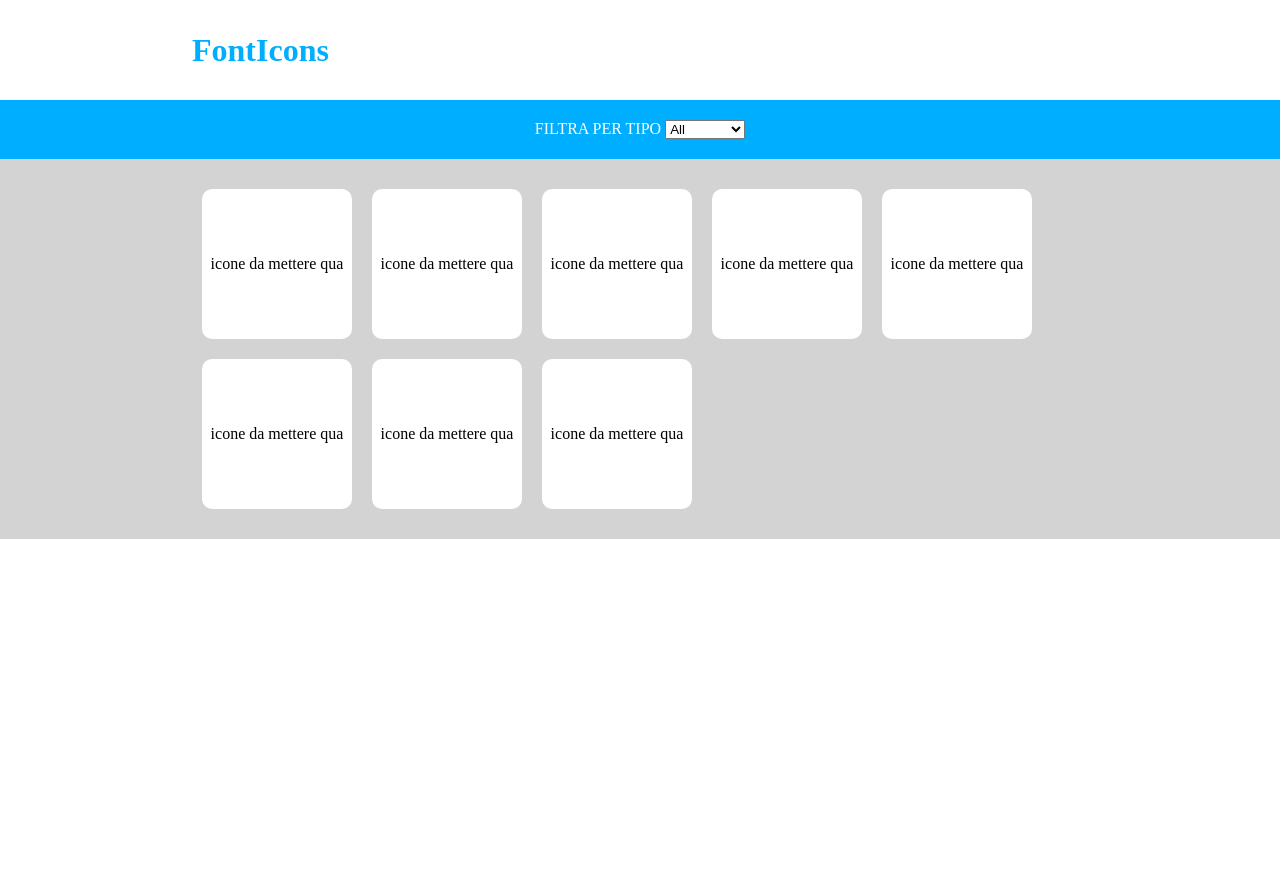
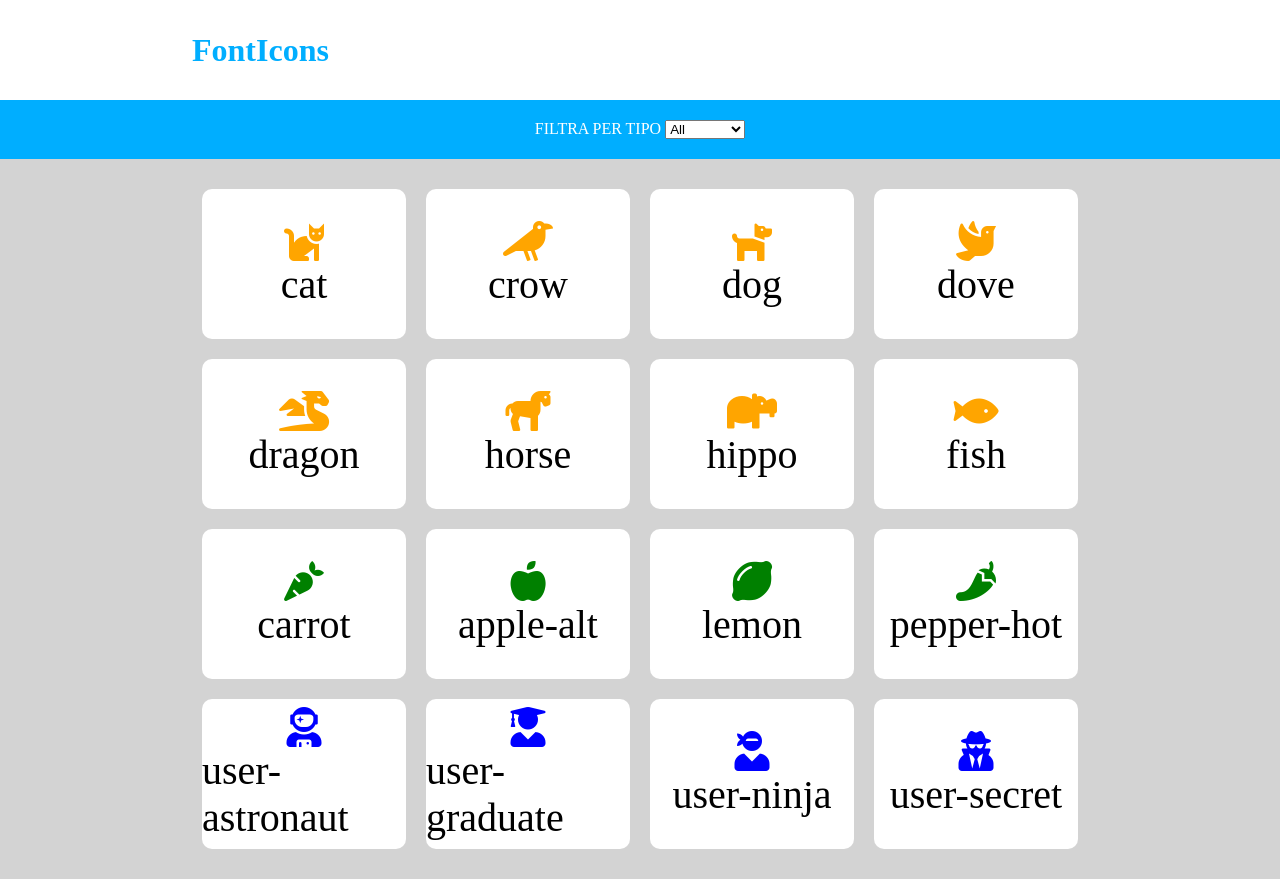
Before and after one commit to dominici94/js-es6-icons, a plain HTML site: page index.html in a window 1280 px wide. Before the commit the page ends 800 px from the top, so only its background shows below. Drawn offline with Linux system fonts and the light colour scheme.

Commit message:
js icone dinamiche

```diff
--- a/data.js
+++ b/data.js
@@ -1,4 +1,4 @@
-[
+const icons = [
 	{
 		name: 'cat',
 		prefix: 'fa-',
@@ -121,3 +121,37 @@
 // Le icone presenti nella struttura dati fanno riferimento alla nota libreria Font Awesome, perciò come prima cosa assicuriamoci di aver inserito il link alla cdn nell'head della pagina. Dopodiché, basandoci sul codice di riferimento nel sito di Font Awesome, analizziamo come è formato il tag <i> di un'icona qualsiasi, in particolare focalizziamoci sulle classi. Come possiamo usare i dati presenti nella nostra struttura dati per creare l'elemento html nel modo corretto e visualizzare l'icona in pagina?
 // Inizialmente può essere sufficiente stampare dei semplici div, senza alcuno stile, con all'interno l'icona e uno span con il nome. Solamente quando la parte logica è completa, ci dedichiamo al css.
 // N.B. :collisione: Il layout dovete farlo voi, ma potete personalizzarlo
+
+console.log(icons);
+
+const topMain = document.querySelector('.top-main');
+topMain.innerHTML = `
+	<span>Filtra per tipo</span>
+	<select name="" id="seleziona">
+		<option value="all">All</option>
+		<option value="animal">animal</option>
+		<option value="vegetable">vegetable</option>
+		<option value="user">user</option>
+	</select>
+`;
+
+
+
+document.getElementById('seleziona').addEventListener('click', function(){
+	//quando clicco sulla selezione mi devono comparire tali icone
+});
+
+
+
+
+
+
+
+
+const contenitoreBox = document.querySelector('.main-container');
+
+for(let i=0; i<icons.length; i++){
+	contenitoreBox.innerHTML += `
+		<div class="box"><i class="fas fa-${icons[i].name} ${icons[i].color} my-icon"></i>${icons[i].name}</div>
+	`;
+}
--- a/index.html
+++ b/index.html
@@ -5,6 +5,7 @@
     <meta http-equiv="X-UA-Compatible" content="IE=edge">
     <meta name="viewport" content="width=device-width, initial-scale=1.0">
     <link rel="stylesheet" href="style.css">
+    <link rel="stylesheet" href="https://cdnjs.cloudflare.com/ajax/libs/font-awesome/5.15.4/css/all.min.css" integrity="sha512-1ycn6IcaQQ40/MKBW2W4Rhis/DbILU74C1vSrLJxCq57o941Ym01SwNsOMqvEBFlcgUa6xLiPY/NS5R+E6ztJQ==" crossorigin="anonymous" referrerpolicy="no-referrer" />
     <title>js es6 icons</title>
 </head>
 <body>
@@ -18,26 +19,28 @@
     <main>
         <div class="top-main">
             <!-- inserire scritta filtra per tipo e una select per selezionare i box da vedere -->
-            <span>Filtra per tipo</span>
+            <!-- <span>Filtra per tipo</span>
             <select name="" id="seleziona">
                 <option value="all">All</option>
                 <option value="animal">animal</option>
                 <option value="vegetable">vegetable</option>
                 <option value="user">user</option>
-            </select>
+            </select> -->
         </div>
 
         <div class="bottom-main">
             <div class="container main-container">
                 <!-- inserire qui i box -->
+                <!-- <div class="box">icone da mettere qua</div>
                 <div class="box">icone da mettere qua</div>
                 <div class="box">icone da mettere qua</div>
                 <div class="box">icone da mettere qua</div>
                 <div class="box">icone da mettere qua</div>
                 <div class="box">icone da mettere qua</div>
                 <div class="box">icone da mettere qua</div>
-                <div class="box">icone da mettere qua</div>
-                <div class="box">icone da mettere qua</div>
+                <div class="box">icone da mettere qua</div> -->
+                <!-- <div class="box"><i class="fas fa-cat my-icon blue"></i>cat</div> -->
+
 
             </div>
         </div>
--- a/style.css
+++ b/style.css
@@ -38,11 +38,29 @@ header{
 
 .box{
     height: 150px;
-    width: 150px;
+    width: calc(100% / 4 - 20px);
     margin: 10px;
+    font-size: 40px;
     background-color: white;
     border-radius: 10px;
     display: flex;
+    flex-direction: column;
     justify-content: center;
     align-items: center;
 }
+
+.my-icon{
+    font-size: 40px;
+}
+
+.blue{
+    color: blue;
+}
+
+.green{
+    color: green;
+}
+
+.orange{
+    color: orange;
+}
```
